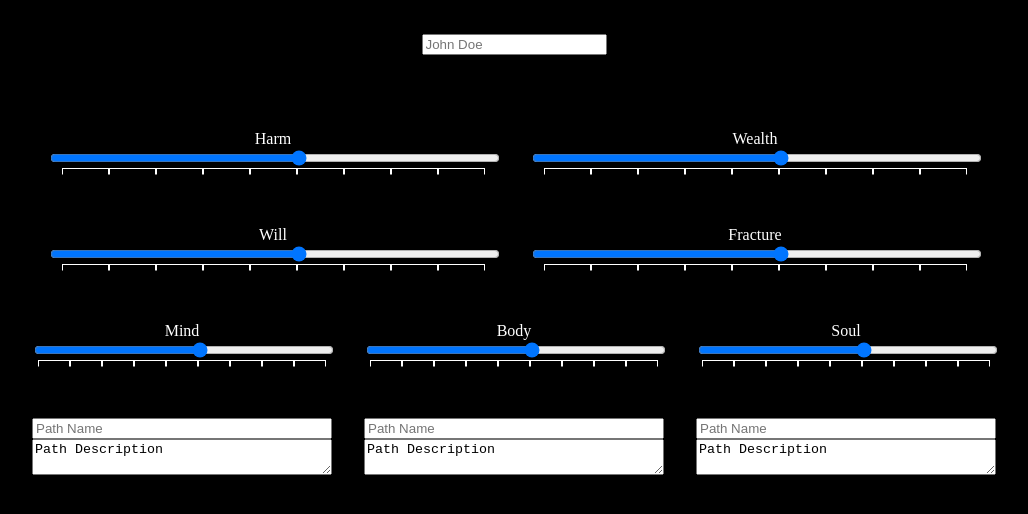
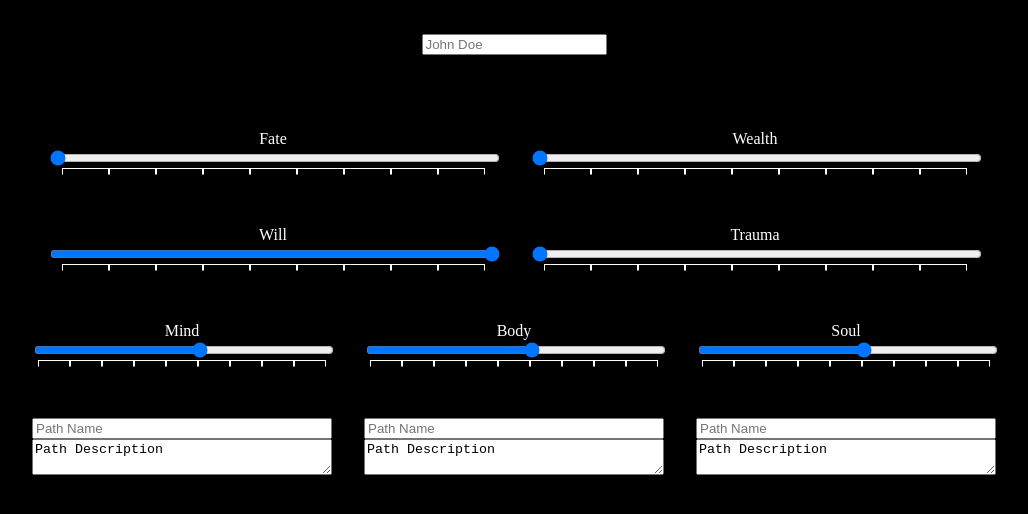
Before and after one commit to TheMrXandr/JourneyCharSheet, a plain HTML site: page index.html in a window 1280 px wide. Shown: the part 48-562 px from the top of the page, without its empty margins (126-1154 px from the left). Drawn offline with Linux system fonts and the light colour scheme.

Commit message:
Update index.html

```diff
--- a/index.html
+++ b/index.html
@@ -15,23 +15,23 @@
  </section>
  <section id=resources><!--
      --><form>
-      <label for=health>Harm</label>
-      <input type=range id=health name=health min=0 max=9>
+        <label for=fracture>Fate</label>
+        <input type=range id=fracture name=fracture min=0 max=9 value=0>
         <div class=ruler><div></div><div></div><div></div><div></div><div></div><div></div><div></div><div></div><div></div></div>
      </form><!--
     --><form>
       <label for=wealth>Wealth</label>
-      <input type=range id=wealth name=wealth min=0 max=9>
+      <input type=range id=wealth name=wealth min=0 max=9 value=0>
       <div class=ruler><div></div><div></div><div></div><div></div><div></div><div></div><div></div><div></div><div></div></div>
     </form><!--
      --><form>
         <label for=will>Will</label>
-      <input type=range id=will name=will min=0 max=9>
+        <input type=range id=will name=will min=0 max=9 value=9>
         <div class=ruler><div></div><div></div><div></div><div></div><div></div><div></div><div></div><div></div><div></div></div>
      </form><!--
     --><form>
-      <label for=fracture>Fracture</label>
-      <input type=range id=fracture name=fracture min=0 max=9>
+        <label for=health>Trauma</label>
+        <input type=range id=health name=health min=0 max=9 value=0>
         <div class=ruler><div></div><div></div><div></div><div></div><div></div><div></div><div></div><div></div><div></div></div>
      </form><!--
  --></section>
```
Lines whose indentation alone changed are shown as unchanged.
